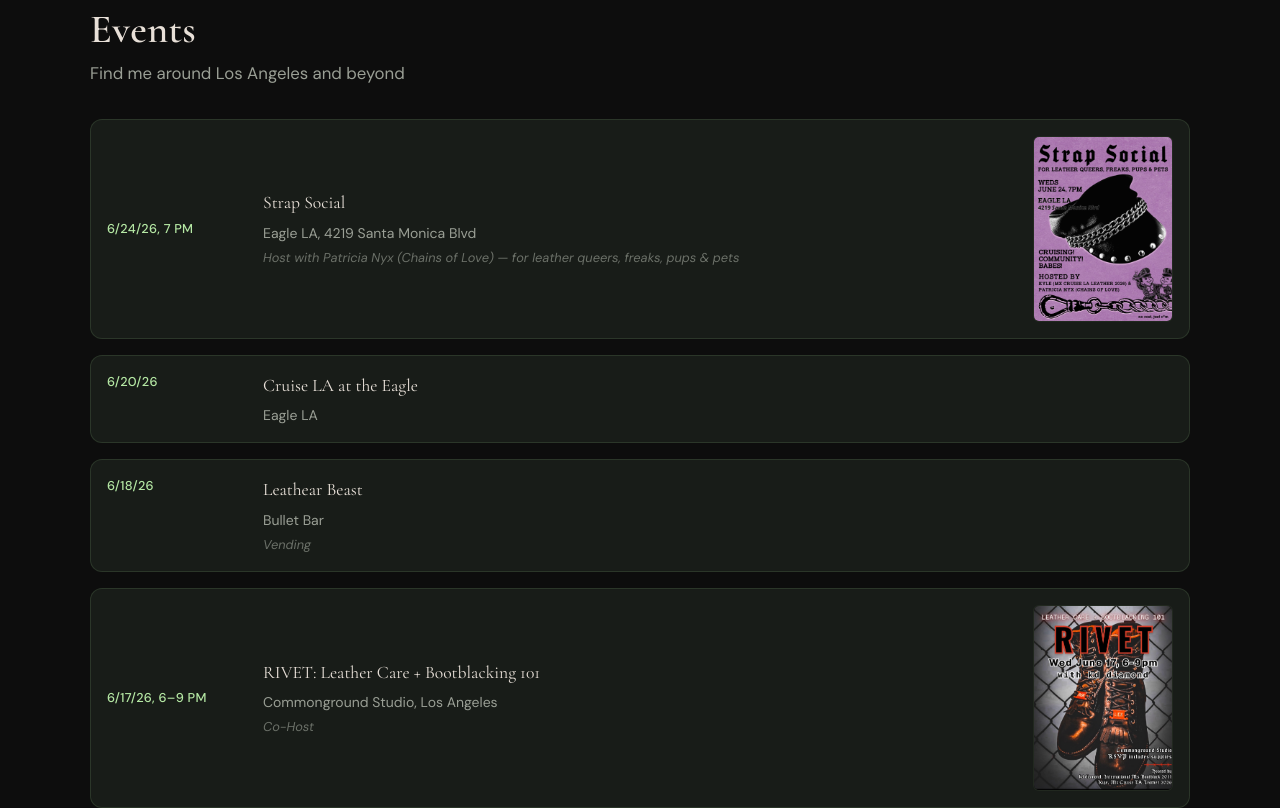
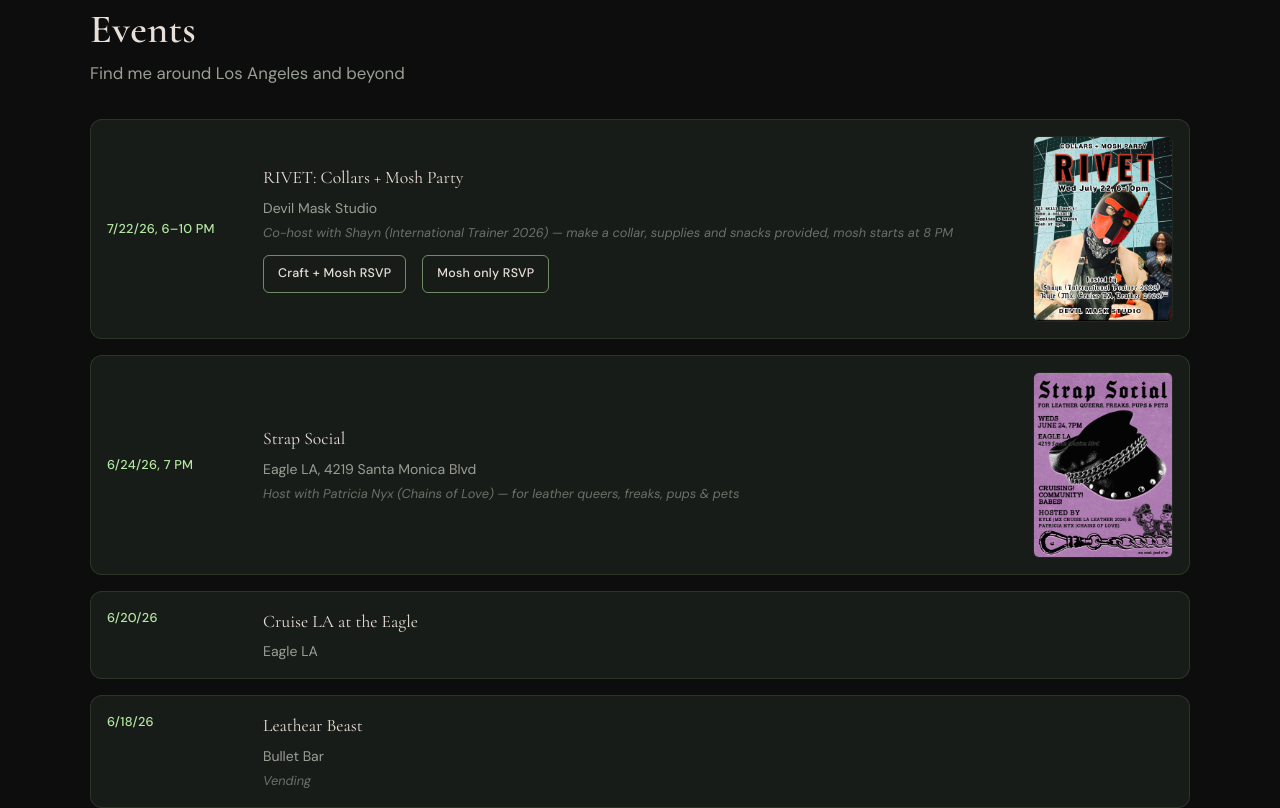
Before and after one commit to dianashawnbarraza-wq/kyle-holiday, a React (Vite) app: page / in a window 1280 px wide. Shown: the part 1200-2008 px from the top of the page. Built offline with nearby package versions, Linux system fonts and the light colour scheme.

Commit message:
Add RIVET Collars + Mosh Party with Momence RSVP links.
Include the July flyer and co-host details with Craft+Mosh and mosh-only registration buttons.

Co-authored-by: Cursor <cursoragent@cursor.com>

```diff
--- a/src/components/EventList.css
+++ b/src/components/EventList.css
@@ -52,6 +52,15 @@
   font-style: italic;
 }
 
+.event-list__links {
+  margin-top: var(--space-1);
+}
+
+.event-list__links .cta-btn {
+  padding: 8px 14px;
+  font-size: 0.78rem;
+}
+
 .event-list--compact .event-list__item {
   padding: var(--space-2);
 }
--- a/src/components/EventList.tsx
+++ b/src/components/EventList.tsx
@@ -1,4 +1,5 @@
 import type { EventItem } from "../data/events";
+import { CTAButton } from "./CTAButton";
 import "./EventList.css";
 
 type EventListProps = {
@@ -23,6 +24,20 @@ export function EventList({ events, compact = false }: EventListProps) {
             {event.role && (
               <span className="event-list__role">{event.role}</span>
             )}
+            {event.links && event.links.length > 0 && (
+              <div className="event-list__links cta-group">
+                {event.links.map((link) => (
+                  <CTAButton
+                    key={link.href}
+                    href={link.href}
+                    external
+                    variant="secondary"
+                  >
+                    {link.label}
+                  </CTAButton>
+                ))}
+              </div>
+            )}
           </div>
           {event.flyer && (
             <div className="event-list__flyer-wrap">
--- a/src/data/events.ts
+++ b/src/data/events.ts
@@ -4,11 +4,31 @@ export type EventItem = {
   title: string;
   location: string;
   role?: string;
+  links?: { label: string; href: string }[];
   flyer?: string;
   flyerAlt?: string;
 };
 
 const allEvents: EventItem[] = [
+  {
+    sortDate: "2026-07-22",
+    date: "7/22/26, 6–10 PM",
+    title: "RIVET: Collars + Mosh Party",
+    location: "Devil Mask Studio",
+    role: "Co-host with Shayn (International Trainer 2026) — make a collar, supplies and snacks provided, mosh starts at 8 PM",
+    links: [
+      {
+        label: "Craft + Mosh RSVP",
+        href: "https://momence.com/Devil-Mask-Studio/RIVET-Collars-%2B-Mosh-Party/138905931",
+      },
+      {
+        label: "Mosh only RSVP",
+        href: "https://momence.com/l/9khKa2Ql",
+      },
+    ],
+    flyer: "/images/events/rivet-collars-mosh-july-2026.png",
+    flyerAlt: "RIVET Collars and Mosh Party flyer, July 22, 2026",
+  },
   {
     sortDate: "2026-06-24",
     date: "6/24/26, 7 PM",
```
Also changed, not shown: public/images/events/rivet-collars-mosh-july-2026.png (added).
